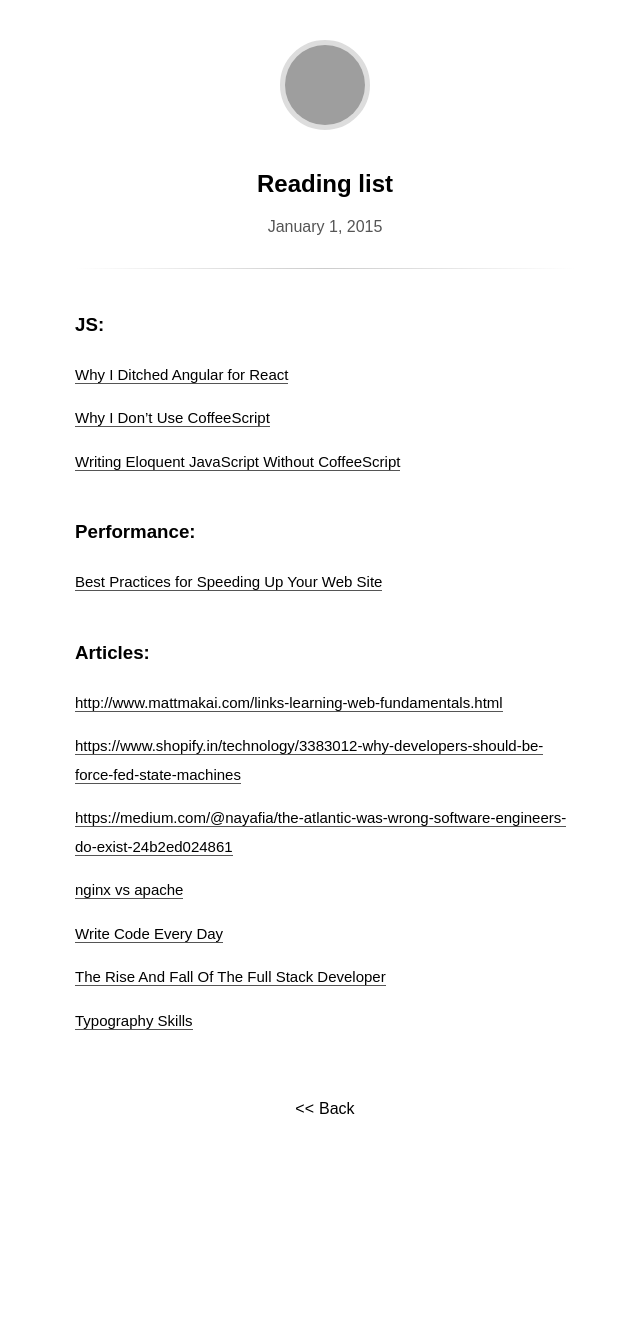
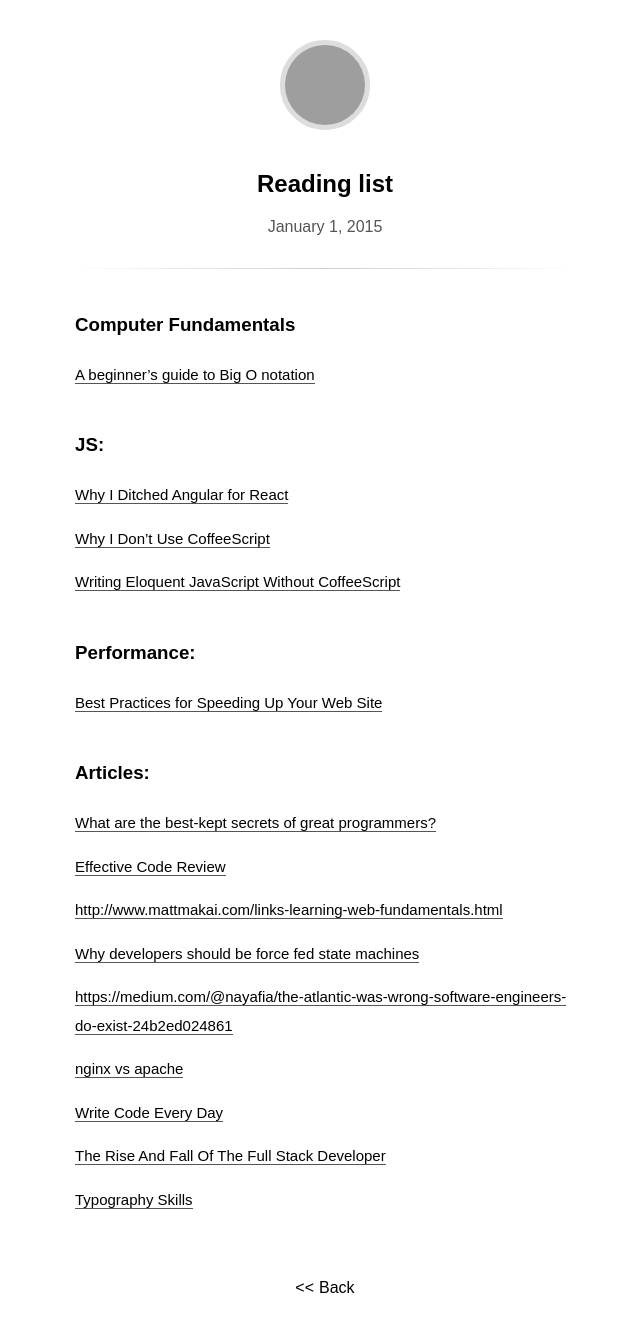
Before and after one commit to goutham2027/webers.co.in, a Jekyll site: the page built from _posts/2015-01-01-Reading-list.md, in a window 1280 px wide. Shown: the whole page, without its empty margins (315-955 px from the left). Built offline with Jekyll 4.4.1, drawn with Linux system fonts in a browser that asks for light colours; some web fonts are replaced; before the commit the page ends 1163 px from its top, so only the background shows below that; grey boxes are pictures that could not be loaded.

Commit message:
- updated reading list

```diff
--- a/_posts/2015-01-01-Reading-list.md
+++ b/_posts/2015-01-01-Reading-list.md
@@ -1,6 +1,9 @@
 ---
 title: Reading list
 ---
+### Computer Fundamentals
+
+[A beginner's guide to Big O notation](https://rob-bell.net/2009/06/a-beginners-guide-to-big-o-notation/)
 
 ### JS:
 
@@ -15,10 +18,13 @@ title: Reading list
 [Best Practices for Speeding Up Your Web Site](https://developer.yahoo.com/performance/rules.html)
 
 ### Articles:
+[What are the best-kept secrets of great programmers?](https://www.quora.com/What-are-the-best-kept-secrets-of-great-programmers/answer/Jens-Rantil)
+
+[Effective Code Review](https://alexgaynor.net/2013/sep/26/effective-code-review)
 
 [http://www.mattmakai.com/links-learning-web-fundamentals.html](http://www.mattmakai.com/links-learning-web-fundamentals.html)
 
-[https://www.shopify.in/technology/3383012-why-developers-should-be-force-fed-state-machines](https://www.shopify.in/technology/3383012-why-developers-should-be-force-fed-state-machines)
+[Why developers should be force fed state machines](https://www.shopify.in/technology/3383012-why-developers-should-be-force-fed-state-machines)
 
 [https://medium.com/@nayafia/the-atlantic-was-wrong-software-engineers-do-exist-24b2ed024861](https://medium.com/@nayafia/the-atlantic-was-wrong-software-engineers-do-exist-24b2ed024861)
 
```
